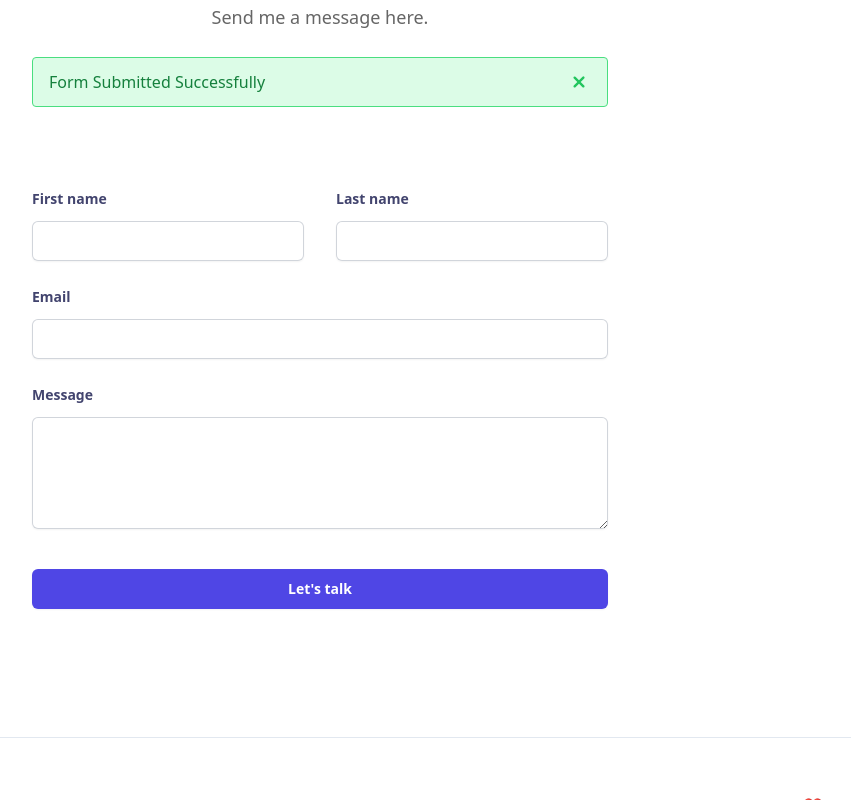
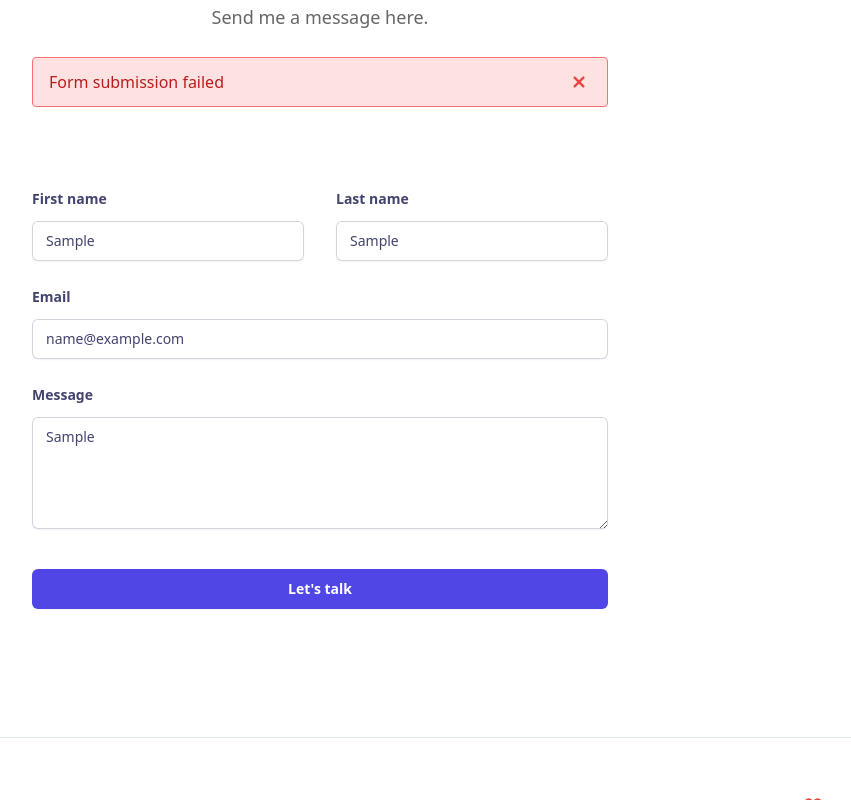
Before and after one commit to Patrickodey360coder/nebula, a Next.js app: page / in a window 1280 px wide. Both pictures are taken after typing "Sample", "Sample", "name@example.com", "Sample" into the empty fields and a click on the button "Let's talk". Shown: the part 2232-3032 px from the top of the page, without its empty margins (320-1171 px from the left). Built offline with nearby package versions, Linux system fonts and the light colour scheme; no server answers; the database is empty.

Commit message:
fixed form errors

```diff
--- a/next.config.mjs
+++ b/next.config.mjs
@@ -1,7 +1,12 @@
 /** @type {import('next').NextConfig} */
 const nextConfig = {
   images: {
-    domains: ["drive.google.com"],
+    remotePatterns: [
+      {
+        protocol: 'https',
+        hostname: 'drive.google.com'
+      }
+    ]
   }
 };
 
--- a/src/app/actions/actions.ts
+++ b/src/app/actions/actions.ts
@@ -2,8 +2,6 @@
 import dbConnect from "../../../libs/mongoose";
 import Contact from "../../../models/Contact";
 import { signUpSchema } from "../../../libs/types";
-
-dbConnect();
 
 const ContactForm = async (prevState: any, formData: FormData ) => {
   await dbConnect();
@@ -32,7 +30,6 @@ const ContactForm = async (prevState: any, formData: FormData ) => {
 
       return {
         message: "Form Submitted Successfully",
-        errors: {}
       }
 
   } catch (error) {
--- a/src/app/components/contact.tsx
+++ b/src/app/components/contact.tsx
@@ -14,7 +14,8 @@ const ContactForm = () => {
     resolver: zodResolver(signUpSchema),
   });
 
-  const [ showAlert, setShowAlert ] = useState(false);
+  const [ showSuccessAlert, setShowSuccessAlert ] = useState(false);
+  const [ showErrorAlert, setShowErrorAlert] = useState(false)
 
   const onSubmit = async (data: TSignUpSchema) => {
     const formData = new FormData();
@@ -27,12 +28,13 @@ const ContactForm = () => {
     console.log(response)
 
     if (response.errors) {
-      console.log(response.errors)
+      console.log(response.errors || "An error occoured while submitting the form...");
+      setShowErrorAlert(true)
     } else {
       console.log(response.message);
+      setShowSuccessAlert(true)
+      reset();
     }
-    setShowAlert(true)
-    reset();
   }
 
   return (
@@ -48,7 +50,7 @@ const ContactForm = () => {
         </div>
 
 
-        {showAlert && (
+        {showSuccessAlert && (
           <div className="mx-auto mt-4 max-w-xl sm:mt-6">
             <div className="bg-green-100 border border-green-400 text-green-700 px-4 py-3 rounded relative" role="alert">
               <span className="block sm:inline">Form Submitted Successfully</span>
@@ -58,7 +60,7 @@ const ContactForm = () => {
                   role="button"
                   xmlns="http://www.w3.org/2000/svg"
                   viewBox="0 0 20 20"
-                  onClick={() => setShowAlert(false)}
+                  onClick={() => setShowSuccessAlert(false)}
                 >
                   <title>Close</title>
                   <path d="M14.348 5.652a1 1 0 010 1.414L11.414 10l2.934 2.934a1 1 0 01-1.414 1.414L10 11.414l-2.934 2.934a1 1 0 01-1.414-1.414L8.586 10 5.652 7.066a1 1 0 011.414-1.414L10 8.586l2.934-2.934a1 1 0 011.414 0z" />
@@ -67,6 +69,27 @@ const ContactForm = () => {
             </div>
           </div>
         )}
+
+        {showErrorAlert && (
+          <div className="mx-auto mt-4 max-w-xl sm:mt-6">
+            <div className="bg-red-100 border border-red-400 text-red-700 px-4 py-3 rounded relative" role="alert">
+              <span className="block sm:inline">Form submission failed</span>
+              <span className="absolute top-0 bottom-0 right-0 px-4 py-3">
+                <svg
+                  className="fill-current h-6 w-6 text-red-500"
+                  role="button"
+                  xmlns="http://www.w3.org/2000/svg"
+                  viewBox="0 0 20 20"
+                  onClick={() => setShowErrorAlert(false)}
+                >
+                  <title>Close</title>
+                  <path d="M14.348 5.652a1 1 0 010 1.414L11.414 10l2.934 2.934a1 1 0 01-1.414 1.414L10 11.414l-2.934 2.934a1 1 0 01-1.414-1.414L8.586 10 5.652 7.066a1 1 0 011.414-1.414L10 8.586l2.934-2.934a1 1 0 011.414 0z" />
+                </svg>
+              </span>
+            </div>
+          </div>
+        )}
+
 
         <form onSubmit={handleSubmit(onSubmit)} method="POST" className="mx-auto mt-16 max-w-xl sm:mt-20">
           <div className="grid grid-cols-1 gap-x-8 gap-y-6 sm:grid-cols-2">
--- a/src/app/components/nav.tsx
+++ b/src/app/components/nav.tsx
@@ -22,10 +22,10 @@ function Nav() {
 
       <div className='hidden md:flex justify-between'>
         <Link href="/" className={`mx-3 py-3 text-[#666666] cursor-pointer ${path === "/" ? "active" : ""}`}>Home</Link>
-        <Link href="#" className={`mx-3 py-3 text-[#666666] cursor-pointer ${path === "#about" ? "active" : ""}`}>About</Link>
-        <Link href="#" className={`mx-3 py-3 text-[#666666] cursor-pointer ${path === "#techstack" ? "active" : ""}`}>Tech-Stack</Link>
-        <Link href="#" className={`mx-3 py-3 text-[#666666] cursor-pointer ${path === "#projects" ? "active" : ""}`}>Projects</Link>
-        <Link href="#" className={`mx-3 py-3 text-[#666666] cursor-pointer ${path === "#contact" ? "active" : ""}`}>Contact</Link>
+        <Link href="#about" className={`mx-3 py-3 text-[#666666] cursor-pointer ${path === "#about" ? "active" : ""}`}>About</Link>
+        <Link href="#techstack" className={`mx-3 py-3 text-[#666666] cursor-pointer ${path === "#techstack" ? "active" : ""}`}>Tech-Stack</Link>
+        <Link href="#projects" className={`mx-3 py-3 text-[#666666] cursor-pointer ${path === "#projects" ? "active" : ""}`}>Projects</Link>
+        <Link href="#contact" className={`mx-3 py-3 text-[#666666] cursor-pointer ${path === "#contact" ? "active" : ""}`}>Contact</Link>
         <Link href="/blog" className={`mx-3 py-3 text-[#666666] cursor-pointer ${path === "/blog" ? "active" : ""}`}>Blog</Link>
       </div>
 
```
Also changed, not shown: actions/actions.ts (deleted).
